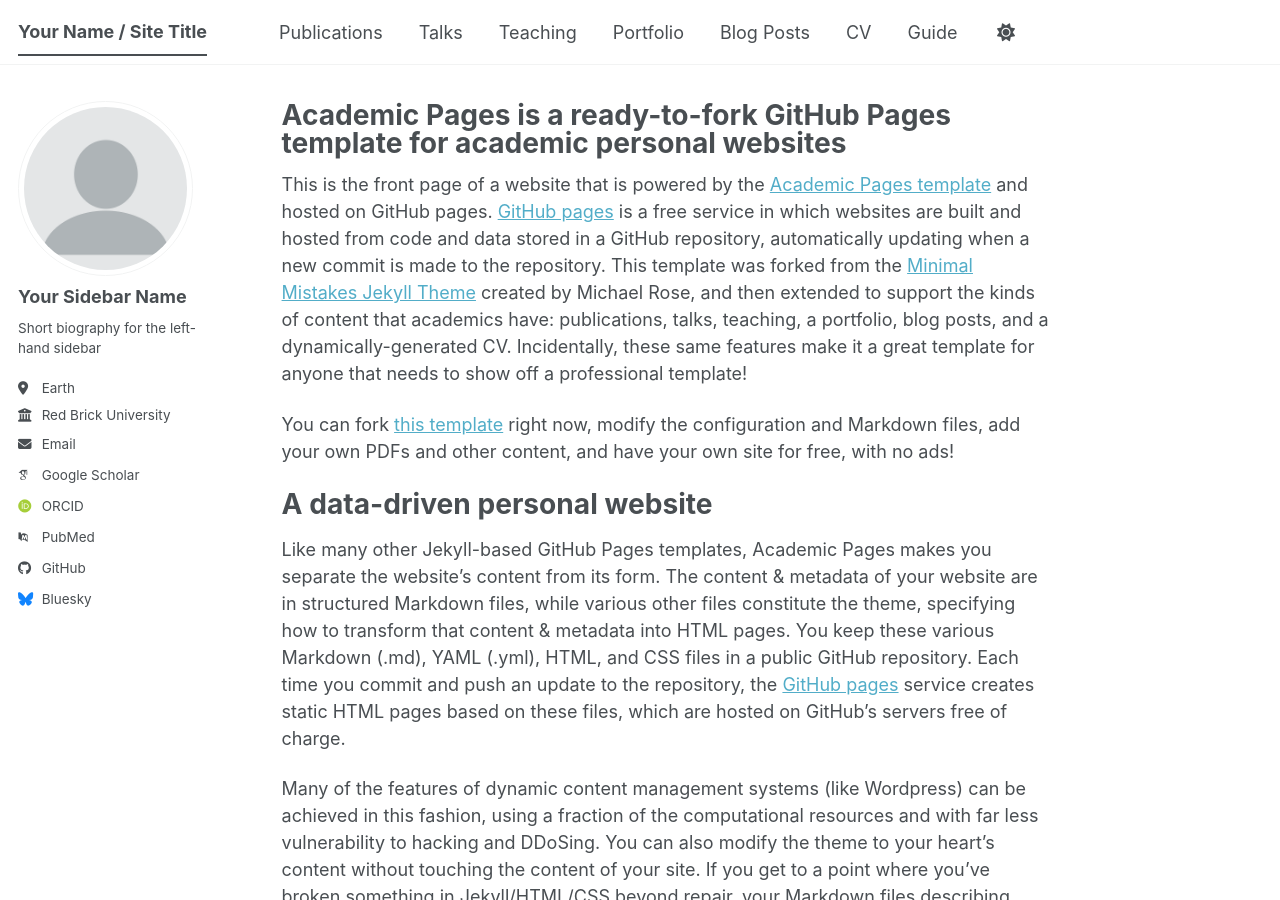
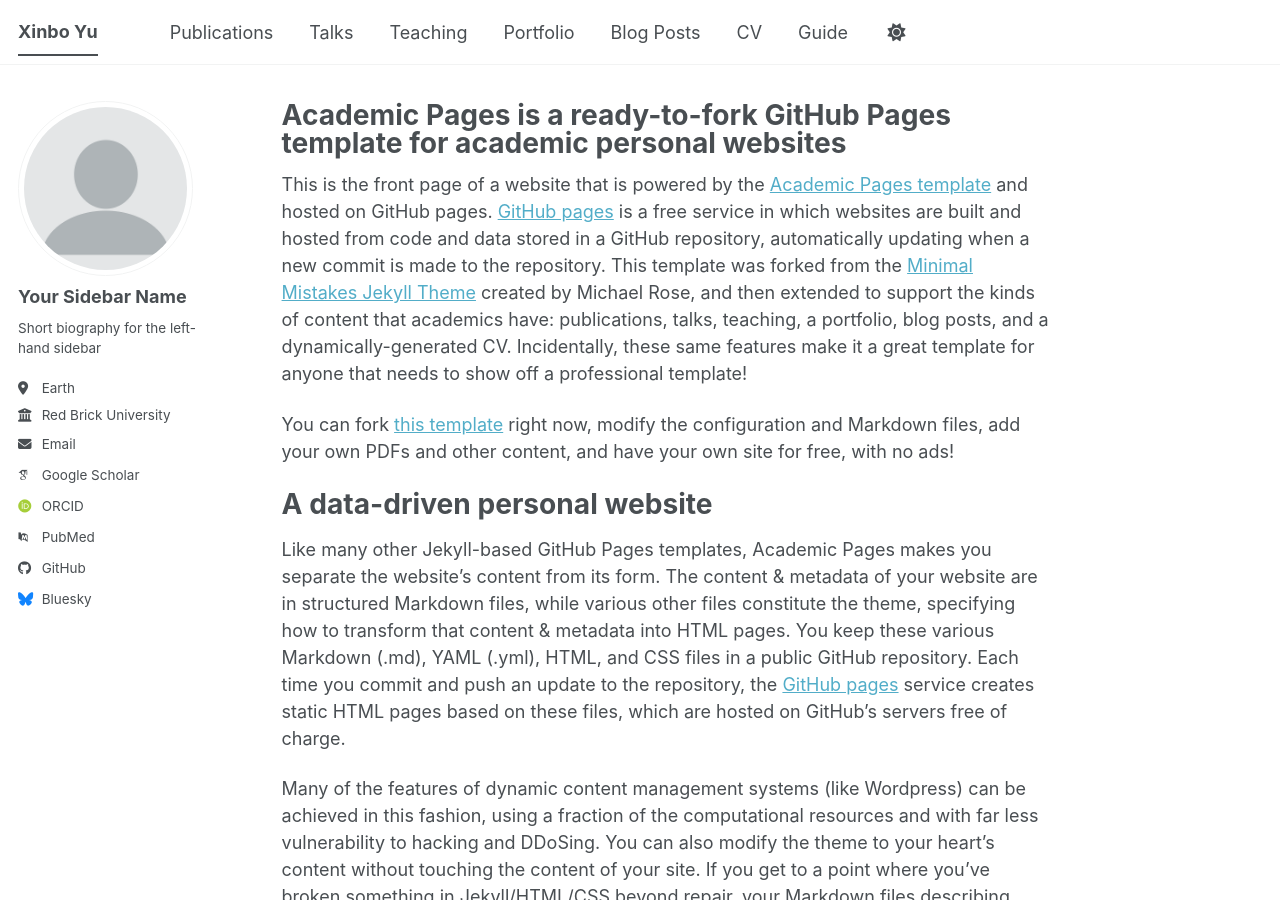
Before and after one commit to ZephyrYolo/ZephyrYolo.github.io, a Jekyll site: the page built from _pages/about.md, in a window 1280 px wide and 900 px high. Built offline with Jekyll 4.4.1, drawn with Linux system fonts in a browser that asks for light colours; some web fonts are replaced; a script bundle is joined from its source files by our own code; library files that are not in the unit come from our copies.

Commit message:
Update _config.yml

```diff
--- a/_config.yml
+++ b/_config.yml
@@ -9,7 +9,7 @@
 # Basic Site Settings
 locale                   : "en-US"
 site_theme               : "default" # The available themes options are "default", "air", "sunrise", "mint", "dirt" and "contrast"
-title                    : "Your Name / Site Title"
+title                    : "Xinbo Yu"
 title_separator          : "-"
 name                     : &name "Xinbo Yu"
 description              : &description "Your Name's academic portfolio"   # Update this with a general description of your site, this is the default if not overridden by a page
```
